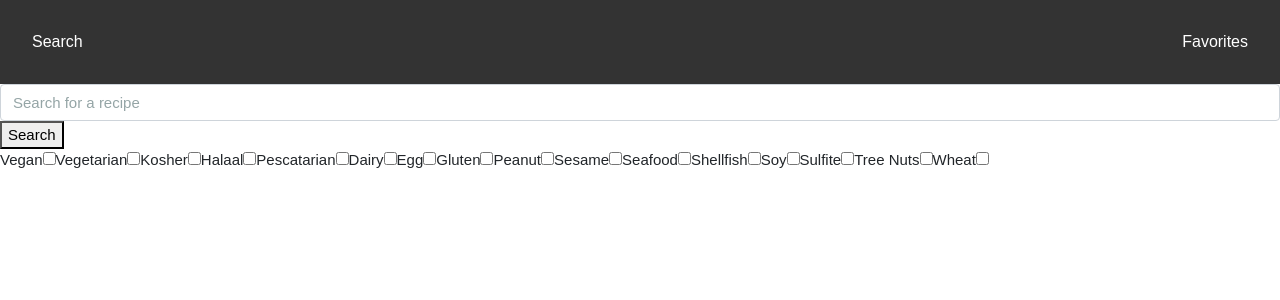
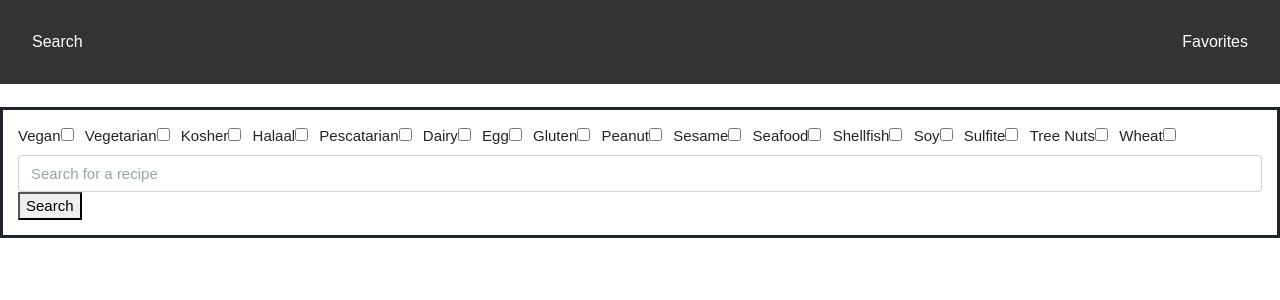
Before and after one commit to lav7patel/Fresh-eating, a React (Create React App) app in the folder client/: page / in a window 1280 px wide. Shown: the top 300 px of the page. Built offline with nearby package versions, Linux system fonts and the light colour scheme.

Commit message:
fixed some css

```diff
--- a/client/src/components/Checkbox.js
+++ b/client/src/components/Checkbox.js
@@ -3,12 +3,12 @@ import PropTypes from 'prop-types';
 import Search  from './Search';
 
 const Checkbox = ({ type = 'checkbox', name, checked = false, onChange }) => (
-  <input type={type} name={name} checked={checked} onChange={onChange} />
+  <input name={name} type={type}  checked={checked} onChange={onChange} />
 );
 
 Checkbox.propTypes = {
+  name: PropTypes.string.isRequired,
   type: PropTypes.string,
-  name: PropTypes.string.isRequired,
   checked: PropTypes.bool,
   onChange: PropTypes.func.isRequired,
 }
--- a/client/src/components/Search.js
+++ b/client/src/components/Search.js
@@ -1,69 +1,4 @@
-/*
-class Search extends Component{
-  constructor (props){
-    super (props);
-    this.state= {
-    'dietaryRestrictions':{
 
-      'Vegan' : false ,
-      'Vegetarian': false,
-      'Kosher': false,
-      'Halaal': false,
-      'Pescatarian': false,
-      'Dairy': false,
-      'Egg': false,
-      'Gluten': false,
-      'Peanut': false,
-      'Sesame': false,
-      'Seafood': false,
-      'Shellfish': false,
-      'Soy': false,
-      'Sulfite': false,
-      'Tree Nuts': false,
-      'Wheat': false,
-   },
-  }
-}
-
-
-render(){
-  return(
-    <form onSubmit={this.onFormSubmit.bind(this)}>
-      {this.renderDietaryRestrictions()}
-      <input type="submit" value ="Save Dietary Restrictons"/>
-    </form>
-
-  )
-  }
-renderDietaryRestrictions(){
-  const restrictions=['Vegan', 'Vegetarian','Kosher','Halaal','Pescatarian','Dairy','Egg','Gluten','Peanut','Sesame','Seafood',
-  'Shellfish','Soy','Sulfite','Tree Nuts','Wheat'];
-  return restrictions.map((restrictions,i) =>{
-    return(
-      <label key={i}>
-        {restrictions}
-        <input
-        type="checkox"
-        name = {restrictions}
-        onChange= {this.onRestrictions.bind(this)}
-        value ={this.state.dietaryRestrictions[restrictions]}
-        />
-        </label>
-
-    )}
-   )}
-  onRestrictions(e){
-    const val=e.target.checked;
-    const name=e.target.name;
-    let updatedRestrictions= Object.assign({}, this.state.restrictions,{[name]: val})
-    this.setState({
-      'restrictions': updatedRestrictions
-    })
-  }
-  onFormSubmit(e){e.preventDefault()
-  return(this.state.dietaryRestrictions);
-    }
-  }; */
 import { Component } from "react";
 import Checkbox from "./Checkbox";
 import React from "react";
@@ -207,7 +142,20 @@ class Search extends React.Component {
   render() {
     return (
       <>
-        <input
+
+        <br />
+        <div className= "check-boxes">
+        {checkboxes.map(item => (
+          <label key={item.key}>
+            {item.name}
+            <Checkbox
+             checked={this.state.checkedItems.get(item.name)}
+              name={item.name}
+              onChange={this.handleCheckChange}
+            />
+          </label>
+        ))}
+          <input
           className="form-control"
           type="text"
           placeholder="Search for a recipe"
@@ -218,26 +166,16 @@ class Search extends React.Component {
         <button onClick={() => this.searchAPI(this.state.searchTerm)}>
           Search
         </button>
-        <br />
-        {checkboxes.map(item => (
-          <label key={item.key}>
-            {item.name}
-            <Checkbox
-              name={item.name}
-              checked={this.state.checkedItems.get(item.name)}
-              onChange={this.handleCheckChange}
-            />
-          </label>
-        ))}
-        <div style={container}>
+        {/* <<div style={container}>*/}
           {this.state.recipes.length
             ? this.state.recipes.map(thisRecipe => {
                 return <RecipeCard recipe={thisRecipe} />;
               })
             : null}
-        </div>
+       {/* </div>*/}
+     </div>
       </>
-    );
+    )
   }
 }
 
--- a/client/src/index.css
+++ b/client/src/index.css
@@ -71,3 +71,15 @@ body {
   border-style: solid;
 
 }
+
+.check-boxes{
+  border-style: solid;
+  padding: 1em;
+}
+input{
+  padding: 1em;
+}
+
+label{
+  padding-right: .75em;
+}
```
Also changed, not shown: 1 other file (tests, documents, lock files or other folders).
